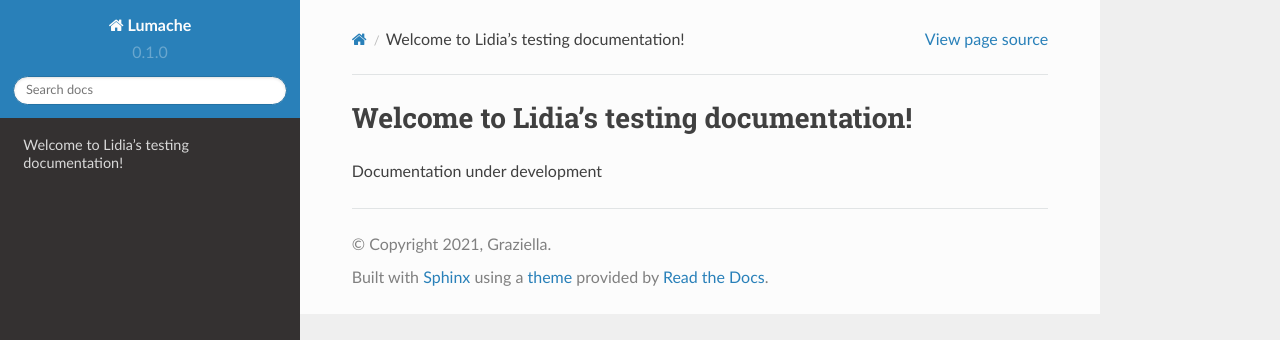
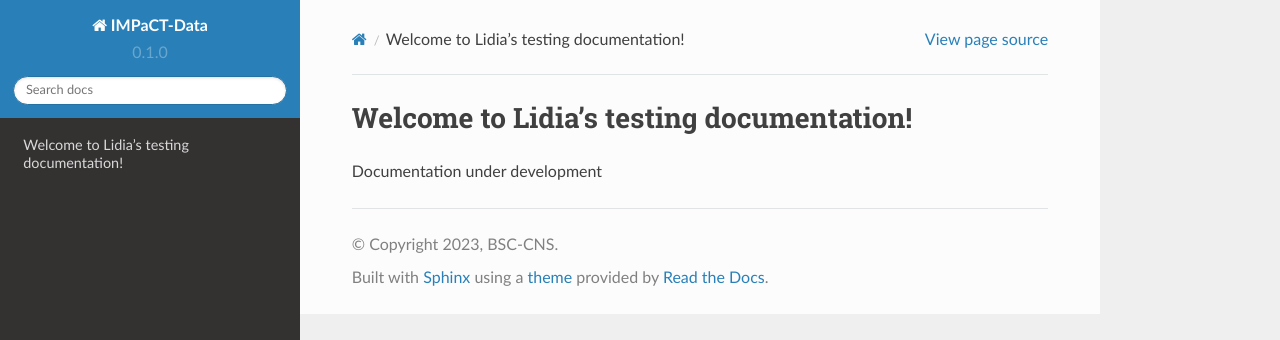
Before and after one commit to lidix91/rtd-test, a Sphinx documentation site: the page built from docs/source/index.rst, in a window 1280 px wide. Shown: the top 340 px of the page. Built offline with Sphinx 7.4.7 and the Read the Docs theme 2.0.0, drawn with Linux system fonts in a browser that asks for light colours.

Commit message:
Update conf.py

```diff
--- a/docs/source/conf.py
+++ b/docs/source/conf.py
@@ -2,9 +2,9 @@
 
 # -- Project information
 
-project = 'Lumache'
-copyright = '2021, Graziella'
-author = 'Graziella'
+project = 'IMPaCT-Data'
+copyright = '2023, BSC-CNS'
+author = 'Lidia López'
 
 release = '0.1'
 version = '0.1.0'
```
